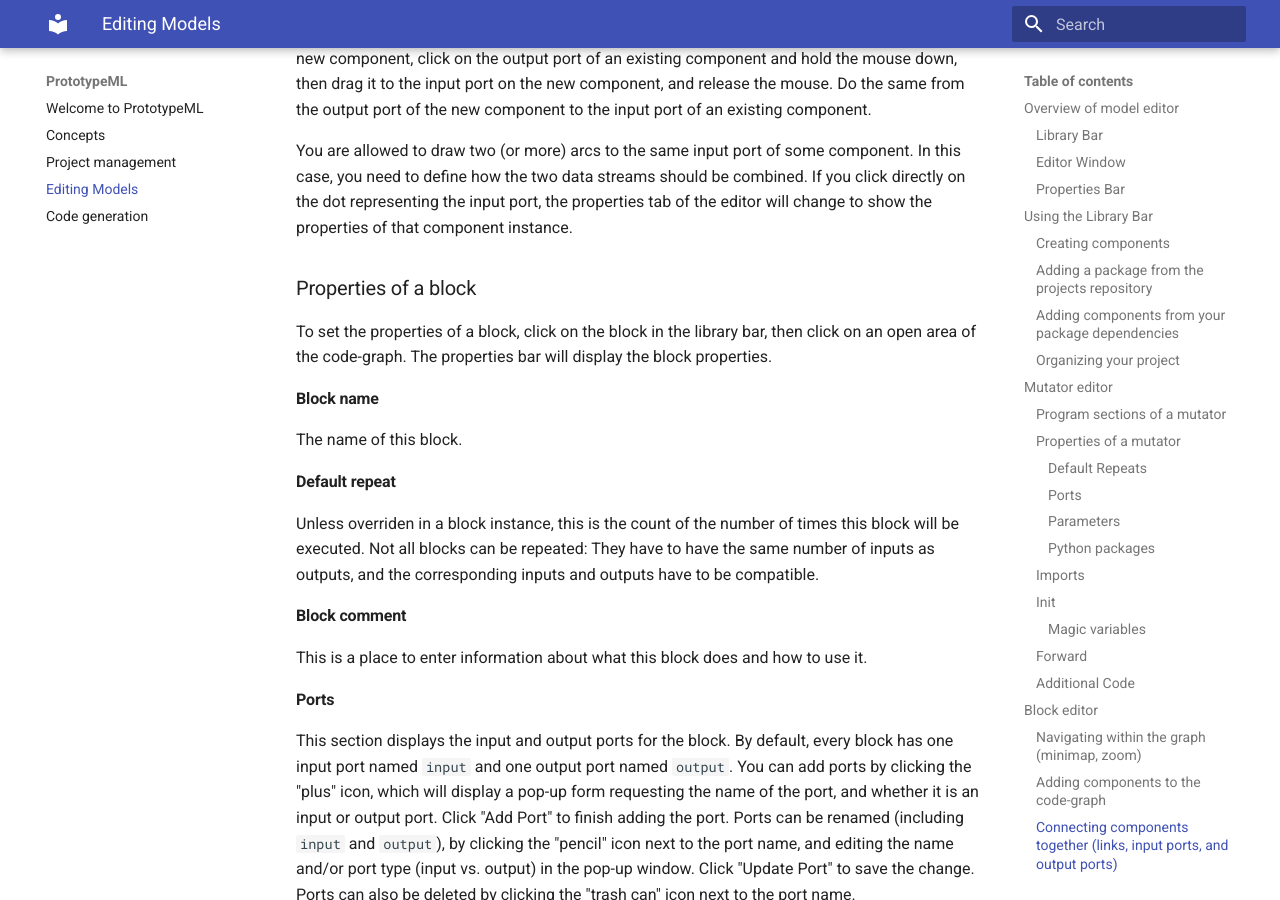
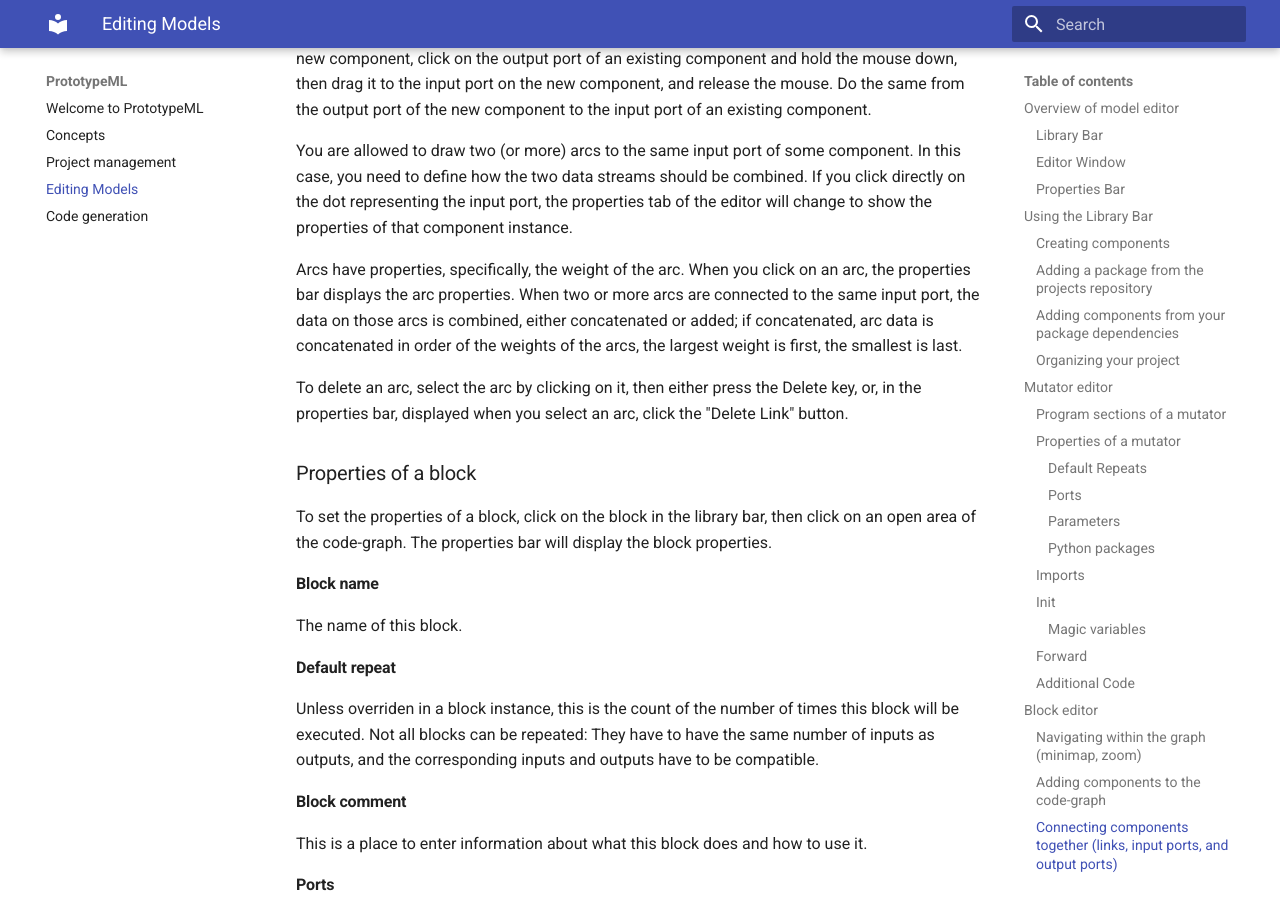
Before and after one commit to PrototypeML/PrototypeML, an MkDocs documentation site: the page built from docs/models.md, in a window 1280 px wide and 900 px high, scrolled down 7810 px. Built offline with MkDocs 1.6.1 and Material for MkDocs 9.7.7, drawn with Linux system fonts in a browser that asks for light colours.

Commit message:
Add arc weights

```diff
--- a/docs/models.md
+++ b/docs/models.md
@@ -316,6 +316,14 @@ You are allowed to draw two (or more) arcs to the same input port of some compon
 to define how the two data streams should be combined.  If you click directly on the dot representing the
 input port, the properties tab of the editor will change to show the properties of that component instance.
 
+Arcs have properties, specifically, the weight of the arc. When you click on an arc, the properties bar
+displays the arc properties.  When two or more arcs are connected to the same input port, the data on those
+arcs is combined, either concatenated or added; if concatenated, arc data is concatenated in order of the
+weights of the arcs, the largest weight is first, the smallest is last.
+
+To delete an arc, select the arc by clicking on it, then either press the Delete key, or, in the properties
+bar, displayed when you select an arc, click the "Delete Link" button.
+
 ### Properties of a block
 
 To set the properties of a block, click on the block in the library bar, then click on an open area of the
```
